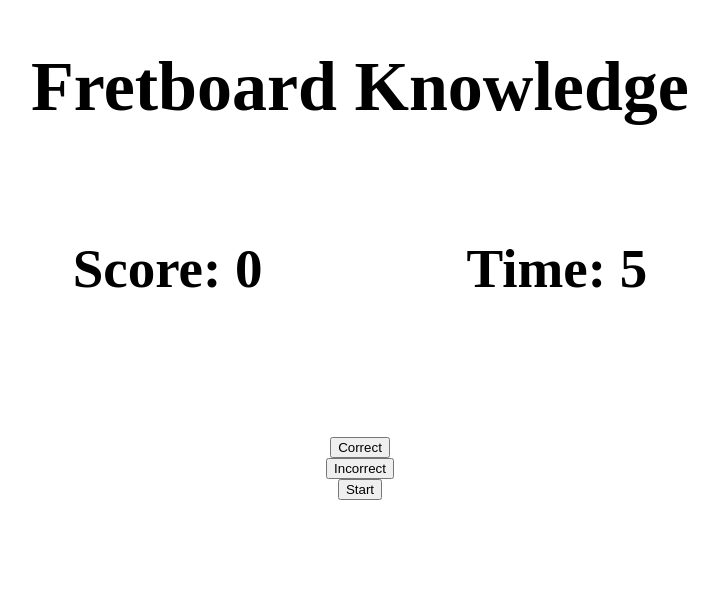
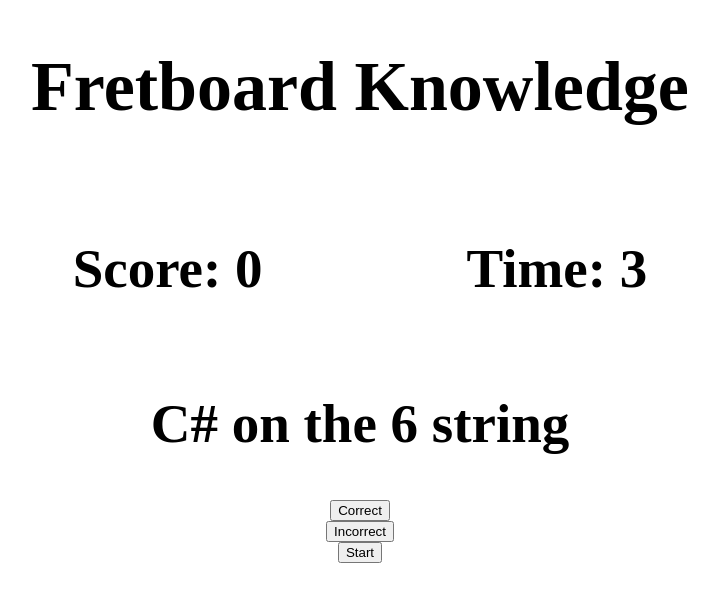
Before and after one commit to duojet2ez/Fretboard-Knowledge, a plain HTML site: page index.html in a window 1280 px wide. Both pictures are taken after a click on the button "Incorrect". Shown: the whole page, without its empty margins (280-998 px from the left). Drawn offline with Linux system fonts and the light colour scheme.

Commit message:
correct and incorrect buttons working

```diff
--- a/game.js
+++ b/game.js
@@ -8,6 +8,7 @@ document.addEventListener('DOMContentLoaded', function(){
     const time = document.getElementById('currTime');
     const start = document.getElementById('start');
     const text = document.getElementById('text');
+    const incorrect = document.getElementById('incorrect');
     let score = 0;
     let timerVal = 5;
     let started = false;
@@ -28,6 +29,12 @@ document.addEventListener('DOMContentLoaded', function(){
             timerVal = 6;
         }
     }
+    function nextNoteAndResetTime(){
+        setRandStringNote();
+        clearInterval(clearTimer);
+        timerVal = 5; time.innerHTML = timerVal;
+        clearTimer = setInterval(reduceTime, 1000);
+    }
 
     function startGame(){
         if(started) return;
@@ -43,9 +50,7 @@ document.addEventListener('DOMContentLoaded', function(){
     increment.addEventListener('click', function(){
         score+=5;
         scoreElement.innerHTML = score;
-        setRandStringNote();
-        clearInterval(clearTimer);
-        timerVal = 5; time.innerHTML = timerVal;
-        clearTimer = setInterval(reduceTime, 1000); //should reset timer and start again
+        nextNoteAndResetTime();
     });
+    incorrect.addEventListener('click', nextNoteAndResetTime);
 })
--- a/index.html
+++ b/index.html
@@ -14,7 +14,7 @@
             </div>
             <h2 id="text"></h2>
             <button id="increment"> Correct </button>
-            <button> Incorrect </button>
+            <button id="incorrect"> Incorrect </button>
             <button id="start"> Start </button>
        </div>
     </body>
```
